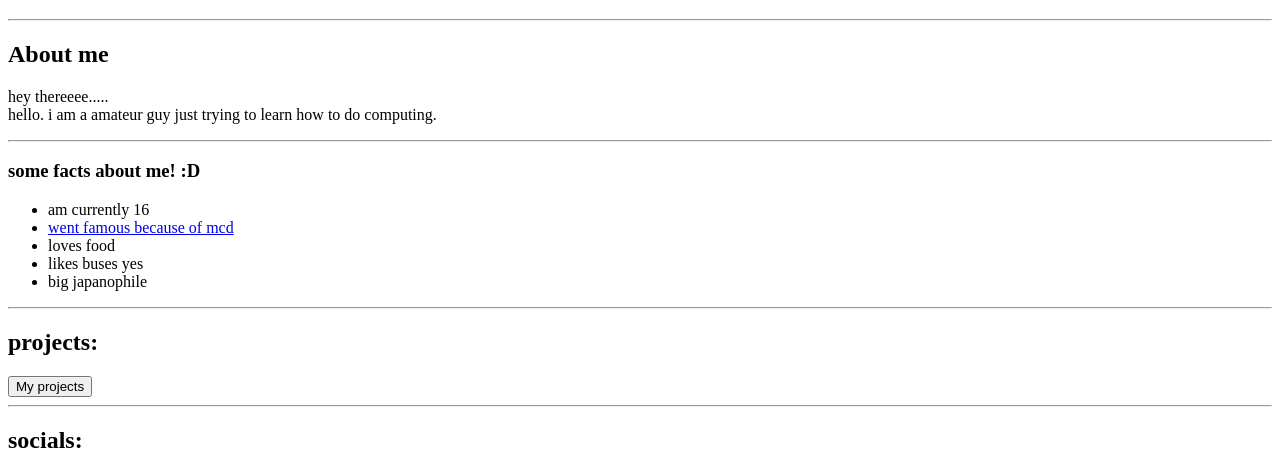
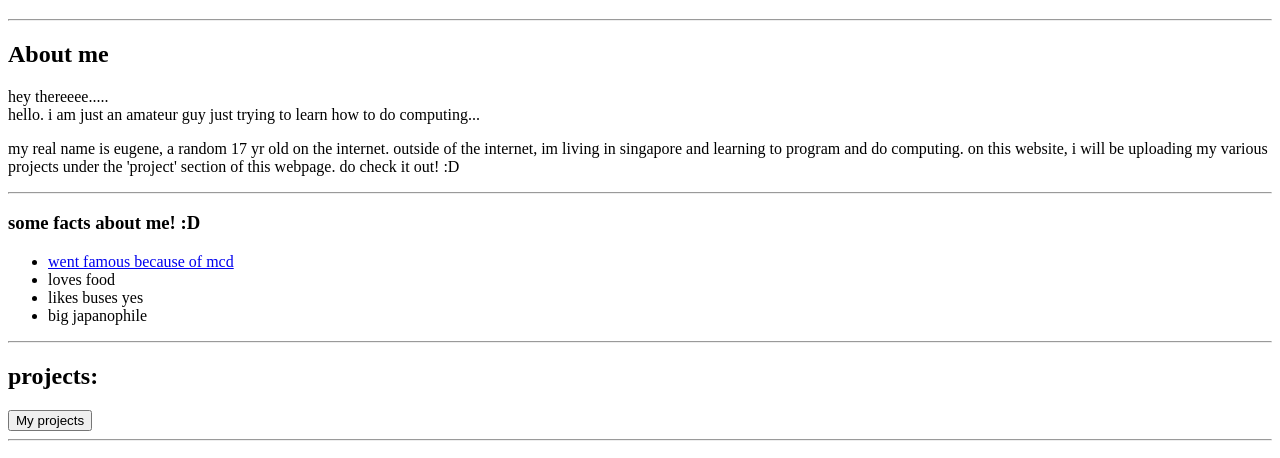
Before and after one commit to Insensableclown/profolio, a plain HTML site: page index.html in a window 1280 px wide. Shown: the part 61-519 px from the top of the page. Drawn offline with Linux system fonts and the light colour scheme.

Commit message:
updated profile description

```diff
--- a/index.html
+++ b/index.html
@@ -9,11 +9,11 @@
   <h1>Welcome to Insensableclown's small corner on the indernet!</h1>
   <hr>
   <h2>About me</h2>
-  <p>hey thereeee.....<br>hello. i am a amateur guy just trying to learn how to do computing.</p>
+  <p>hey thereeee.....<br>hello. i am just an amateur guy just trying to learn how to do computing...</p>
+  <p>my real name is eugene, a random 17 yr old on the internet. outside of the internet, im living in singapore and learning to program and do computing. on this website, i will be uploading my various projects under the 'project' section of this webpage. do check it out! :D</p>
   <hr>
   <h3>some facts about me! :D</h3>
   <ul>
-    <li>am currently 16</li>
     <li><a href='https://www.tiktok.com/@yukianggia/video/7138740136858193178'>went famous because of mcd</a></li>
     <li>loves food</li>
     <li>likes buses yes</li>
```
